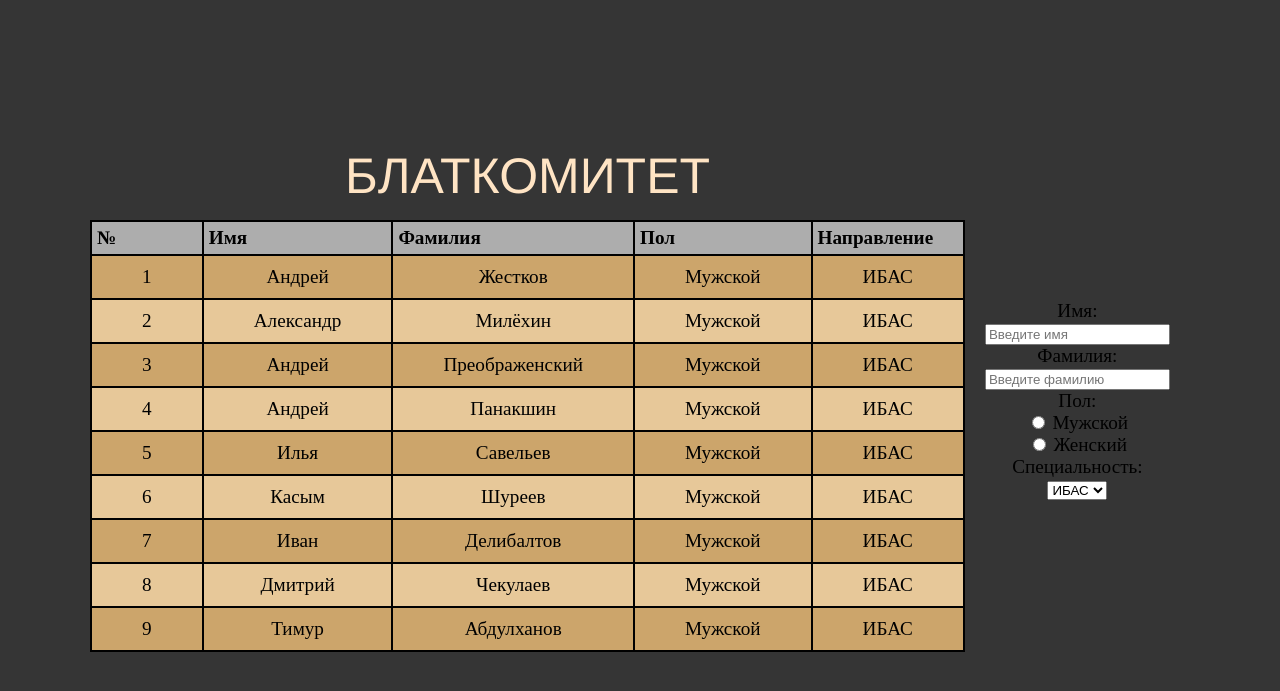
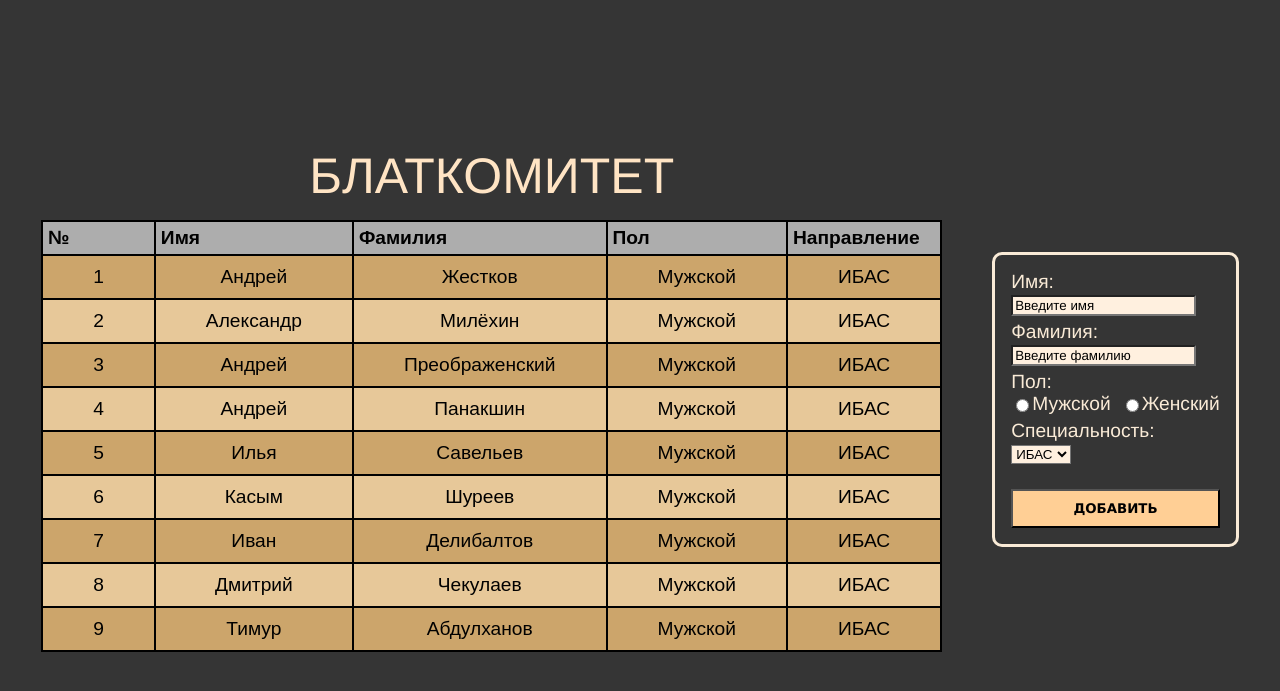
Before and after one commit to mappy12/FrontendLabs, a plain HTML site: page table.html in a window 1280 px wide. Shown: the part 101-792 px from the top of the page. Drawn offline with Linux system fonts and the light colour scheme.

Commit message:
lab5-final

```diff
--- a/src/styles/table.css
+++ b/src/styles/table.css
@@ -49,6 +49,7 @@ caption {
 }
 
 table, th, td {
+    font-family:Arial, Helvetica, sans-serif;
     border: 2px solid black;
     border-collapse: collapse;
     padding: 10px;
@@ -76,9 +77,53 @@ tr:hover {
     font-size:large;
 }
 
+.form-container {
+    padding-left: 50px;
+}
+
 
 .table-form {
+    font-family: 'Franklin Gothic Medium', 'Arial Narrow', Arial, sans-serif;
+    color:antiquewhite;
+    padding: 16px;
     display: flex;
     flex-direction: column;
-    padding: 20px;
+    text-align: start;
+    gap: 5px;
+    border: 3px solid antiquewhite;
+    border-radius: 10px;
 }
+
+.radio-gender {
+    display: flex;
+}
+
+.male {
+    padding-right: 10px;
+}
+
+button {
+    font-family:Verdana, Geneva, Tahoma, sans-serif;
+    font-weight: 1000;
+    padding: 10px;
+    margin-top: 20px;
+    cursor: pointer;
+    background-color: rgb(255, 207, 149);
+}
+
+button:hover {
+    background-color: rgb(255, 236, 213);
+}
+
+input::placeholder{
+    color:rgb(0, 0, 0);
+    font-family: 'Franklin Gothic Medium', 'Arial Narrow', Arial, sans-serif;
+}
+
+.fname, .lname {
+    background-color: rgb(255, 240, 223)
+}
+
+.select {
+    background-color: rgb(255, 240, 223)
+}
--- a/table.html
+++ b/table.html
@@ -102,36 +102,44 @@
 
         </table>
 
+        <div class="form-container">
             <form class="table-form">
 
                 <div>
                     <label for="fname">Имя:</label>
-                <input type="text" id="fname" name="fname" placeholder="Введите имя">
+                    <input class="fname" type="text" id="fname" name="fname" placeholder="Введите имя">
                 </div>
 
-            <div>
+                <div class="name">
                     <label for="lname">Фамилия:</label>
-                <input type="text" id="lname" name="lname" placeholder="Введите фамилию">
+                    <input class="lname" type="text" id="lname" name="lname" placeholder="Введите фамилию">
                 </div>
 
-            <div>
+                <div class="gender">
                     <label>Пол:</label><br>
+                    <div class="radio-gender">
                         <input type="radio" name="gender" value="Мужской" id="Мужской">
-                <label for="Мужской">Мужской</label><br>
+                        <label class="male" for="Мужской">Мужской</label><br>
                         <input type="radio" name="gender" value="Женский" id="Женский">
                         <label for="Женский">Женский</label>
                     </div>
+                </div>
 
-            <div>
+                <div class="speciality">
                     <label for="speciality">Специальность:</label>
-                <select name="speciality" id="speciality">
+                    <select class="select" name="speciality" id="speciality">
                         <option value="IBAS">ИБАС</option>
                         <option value="FIIT">ФИИТ</option>
                         <option value="PMI">ПМИ</option>
                         <option value="PMF">ПМФ</option>
                     </select>
                 </div>
+
+                <button type="submit">ДОБАВИТЬ</button>
+
             </form>
+
+        </div>
 
     </div>
 
```
Lines whose indentation alone changed are shown as unchanged.
